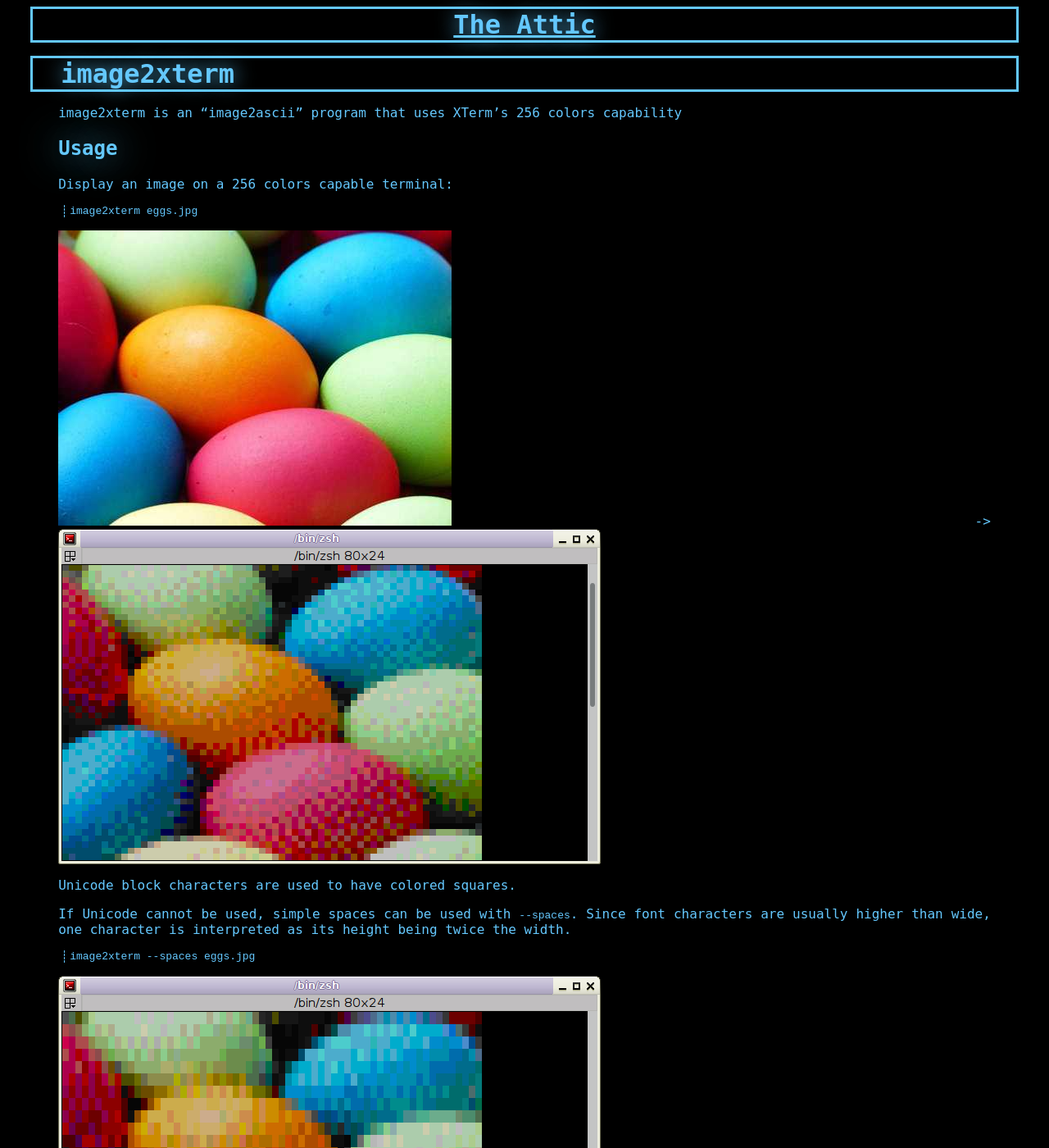
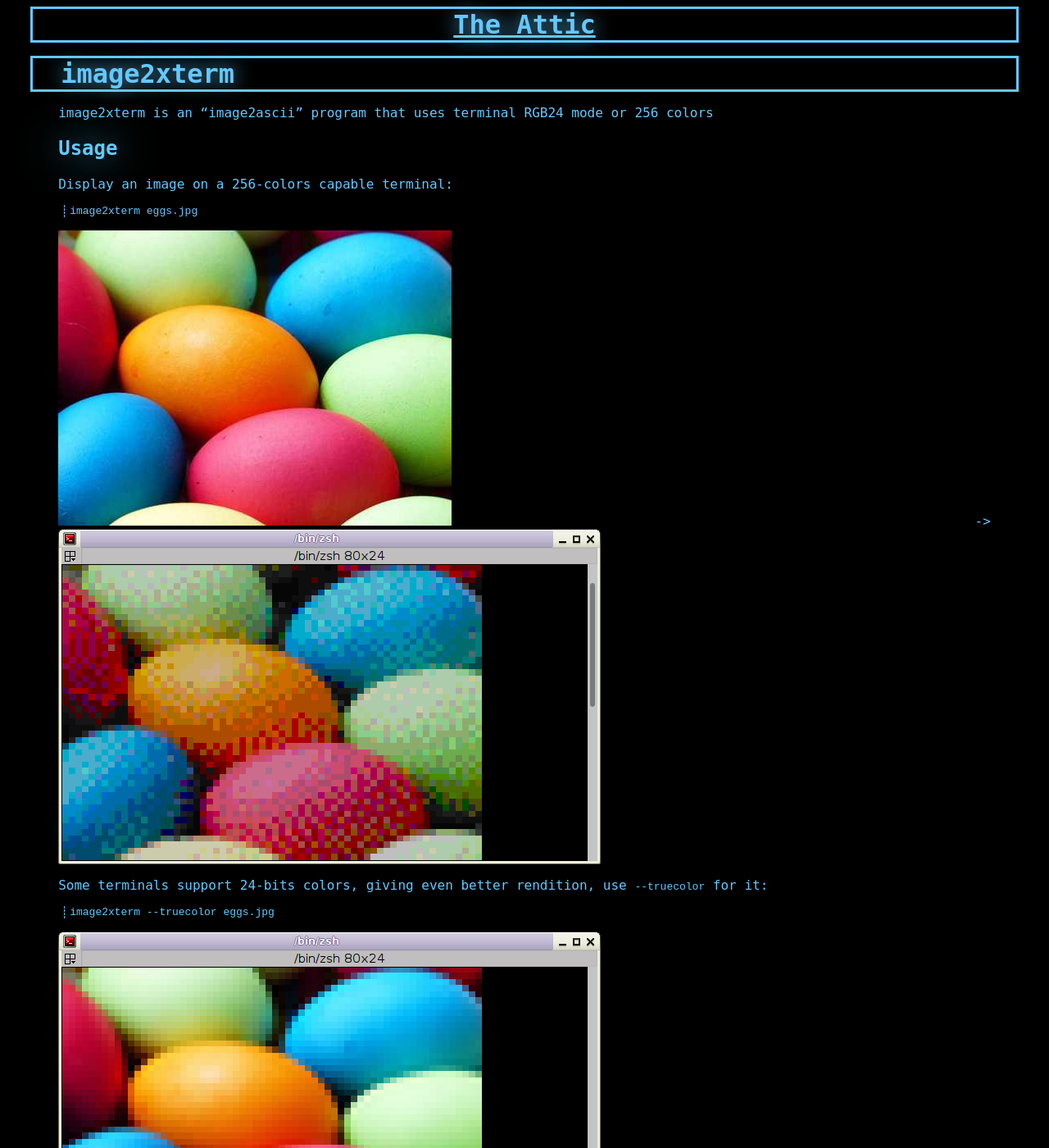
Before and after one commit to hydrargyrum/hydrargyrum.github.io, a Jekyll site: the page built from image2xterm/index.md, in a window 1280 px wide and 1400 px high. Shown: the whole window at 82% size. Built offline with Jekyll 4.4.1, drawn with Linux system fonts in a browser that asks for light colours.

Commit message:
image2xterm: support truecolor mode

````diff
--- a/image2xterm/index.md
+++ b/image2xterm/index.md
@@ -5,17 +5,25 @@ title: image2xterm
 
 # image2xterm
 
-image2xterm is an "image2ascii" program that uses XTerm's 256 colors capability
+image2xterm is an "image2ascii" program that uses terminal RGB24 mode or 256 colors
 
 ## Usage ##
 
-Display an image on a 256 colors capable terminal:
+Display an image on a 256-colors capable terminal:
 
 ```
 image2xterm eggs.jpg
 ```
 
 ![eggs](eggs.jpg) -> ![xterm eggs](hd.png)
+
+Some terminals support 24-bits colors, giving even better rendition, use `--truecolor` for it:
+
+```
+image2xterm --truecolor eggs.jpg
+```
+
+![xterm eggs with 24-bits colors](hdrgb.png)
 
 Unicode block characters are used to have colored squares.
 
````
Also changed, not shown: index.md (+1 -1 lines), image2xterm/hdrgb.png (added).
